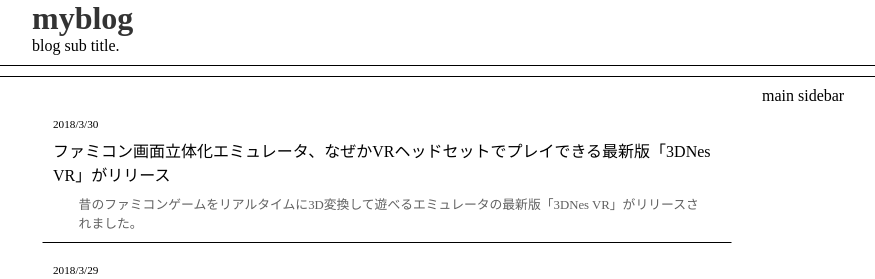
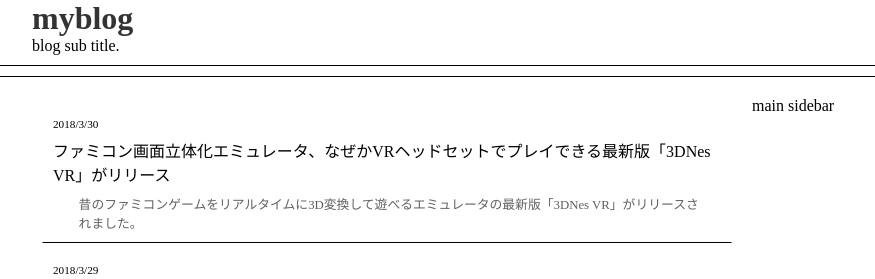
Before and after one commit to dem97171/blog, a Jekyll site: the page built from index.html, in a window 1280 px wide. Shown: the top 279 px of the page, without its empty margins (68-943 px from the left). Built offline with Jekyll 4.4.1, drawn with Linux system fonts in a browser that asks for light colours; the list of posts is cut into pages by our own code.

Commit message:
true up columns height. use display flex.

```diff
--- a/_sass/main/layout/_layout.scss
+++ b/_sass/main/layout/_layout.scss
@@ -16,8 +16,9 @@
     width: 100%;
     // background-color: #b7d1b5;
     .l-main-wrapper{
-
-        position: relative;
+        // position: relative;
+        // overflow: hidden;
+        display: flex;
         max-width: $width;
         margin: 0px auto;
         padding: 10px 10px;
@@ -30,9 +31,9 @@
             }
         }
         .l-main-sidebar{
-            position: absolute;
-            top: 0px;
-            right: 0px;
+            // position: absolute;
+            // top: 0px;
+            // right: 0px;
             width: $side-width;
         }
     }
```
